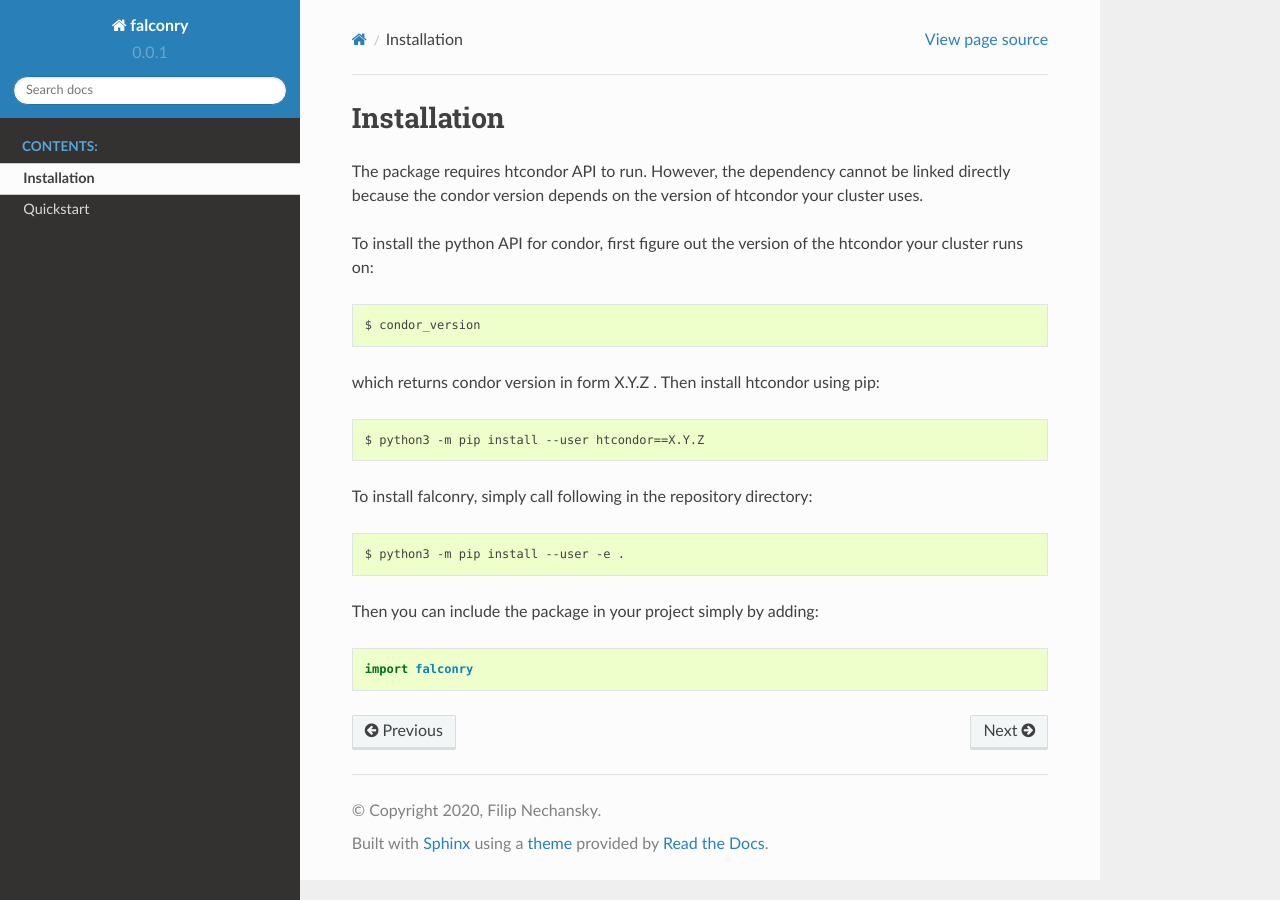
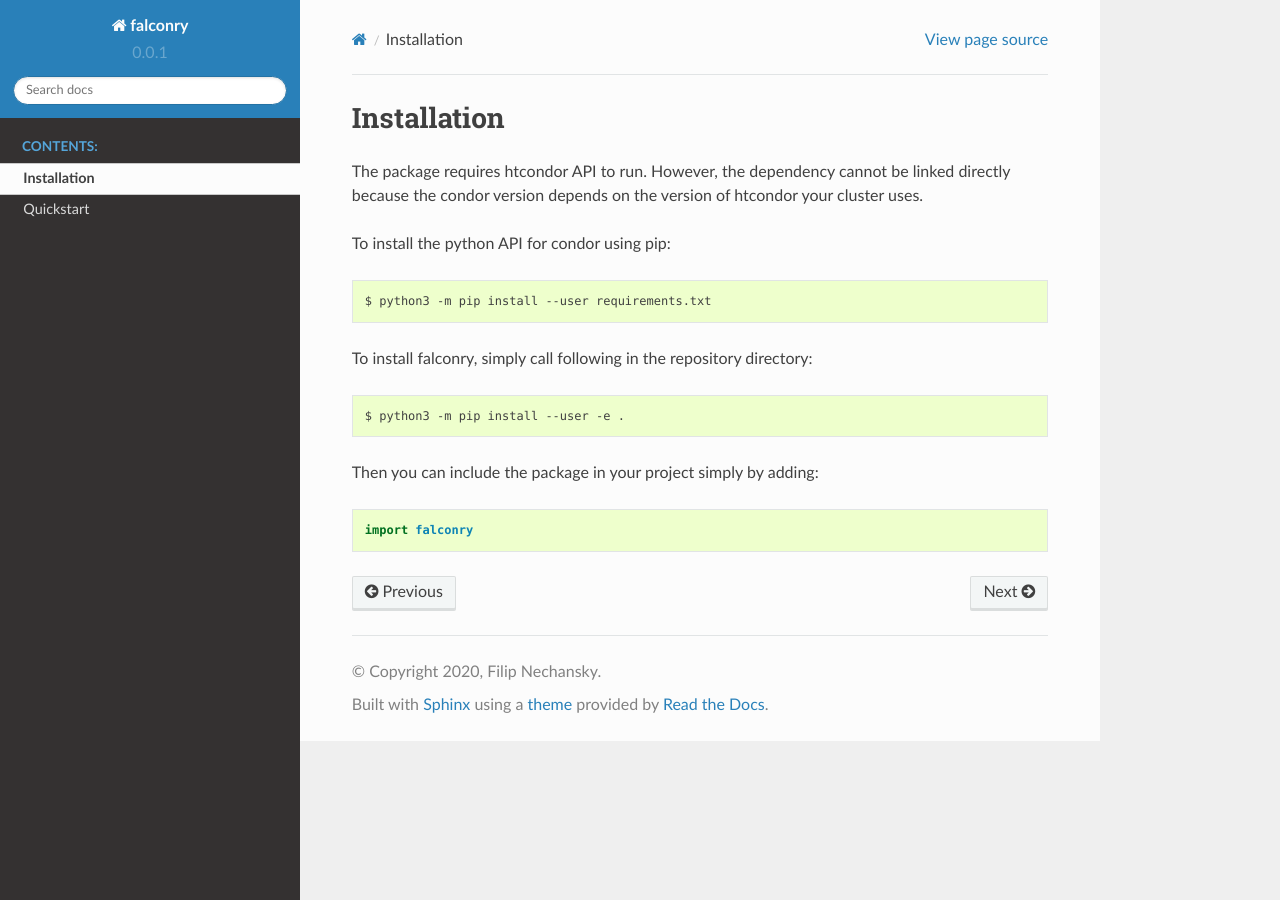
Before and after one commit to fnechans/falconry, a Sphinx documentation site: the page built from docs/usage/install.rst, in a window 1280 px wide. Built offline with Sphinx 7.4.7 and the Read the Docs theme 2.0.0, drawn with Linux system fonts in a browser that asks for light colours.

Commit message:
Update docs install

```diff
--- a/docs/usage/install.rst
+++ b/docs/usage/install.rst
@@ -4,13 +4,9 @@ Installation
 
 The package  requires htcondor API to run. However, the dependency cannot be linked directly because the condor version depends on the version of htcondor your cluster uses.
 
-To install the python API for condor, first figure out the version of the htcondor your cluster runs on: ::
+To install the python API for condor using pip: ::
 
-    $ condor_version
-
-which returns condor version in form X.Y.Z . Then install htcondor using pip::
-
-    $ python3 -m pip install --user htcondor==X.Y.Z
+    $ python3 -m pip install --user requirements.txt
 
 To install falconry, simply call following in the repository directory: ::
 
```
